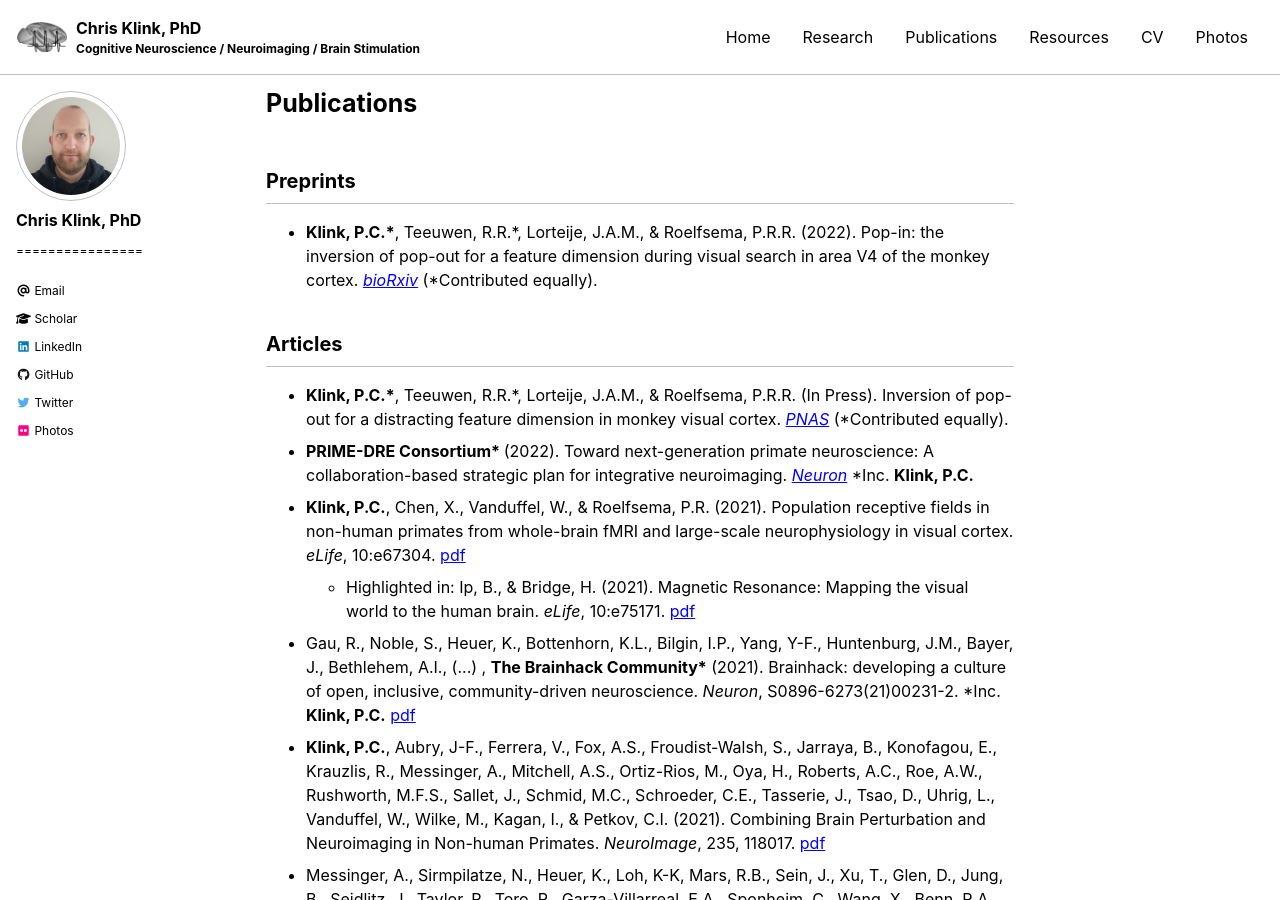
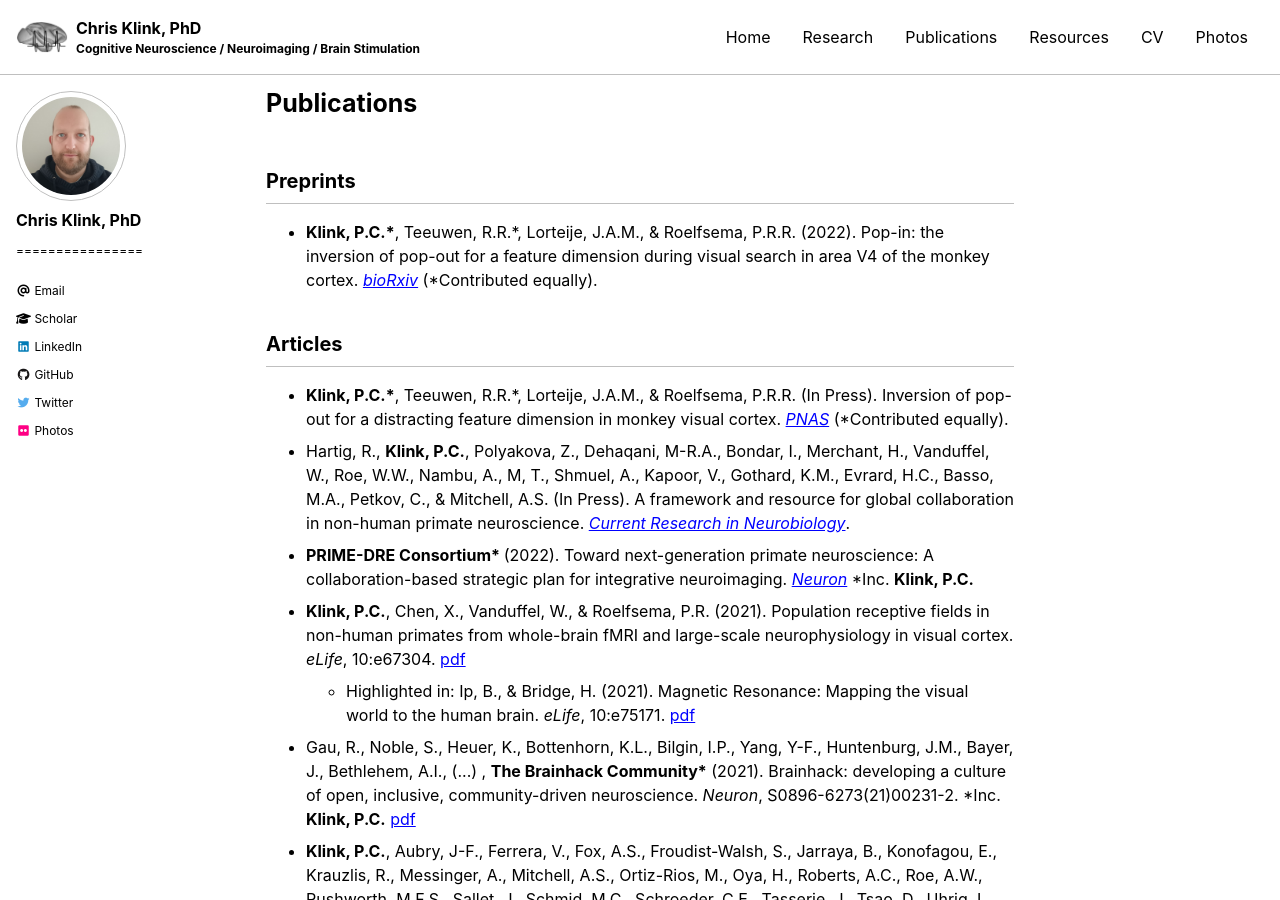
Before and after one commit to pcklink/pcklink.github.io, a Jekyll site: the page built from publications.md, in a window 1280 px wide and 900 px high. Built offline with Jekyll 4.4.1, drawn with Linux system fonts in a browser that asks for light colours; cached includes are drawn as plain includes; nearby versions of some CDN libraries.

Commit message:
Update publications.md

```diff
--- a/publications.md
+++ b/publications.md
@@ -14,6 +14,8 @@ author_profile: true
 ## Articles
 <ul>
     <li><b>Klink, P.C.*</b>, Teeuwen, R.R.*, Lorteije, J.A.M., & Roelfsema, P.R.R. (In Press). Inversion of pop-out for a distracting feature dimension in monkey visual cortex. <a href="https://www.pnas.org/"><i>PNAS</i></a> (*Contributed equally).
+    </li>
+  <li>Hartig, R., <b>Klink, P.C.</b>, Polyakova, Z., Dehaqani, M-R.A., Bondar, I., Merchant, H., Vanduffel, W., Roe, W.W., Nambu, A., M, T., Shmuel, A., Kapoor, V., Gothard, K.M., Evrard, H.C., Basso, M.A., Petkov, C., & Mitchell, A.S. (In Press). A framework and resource for global collaboration in non-human primate neuroscience. <a href="https://www.pnas.org/"><i>Current Research in Neurobiology</i></a>.
     </li>
   <li><b>PRIME-DRE Consortium* </b>(2022). Toward next-generation primate neuroscience: A collaboration-based strategic plan for integrative neuroimaging. <a href="https://doi.org/10.1016/j.neuron.2021.10.015"><i>Neuron</i></a> *Inc. <b>Klink, P.C.</b>
     </li>
```
